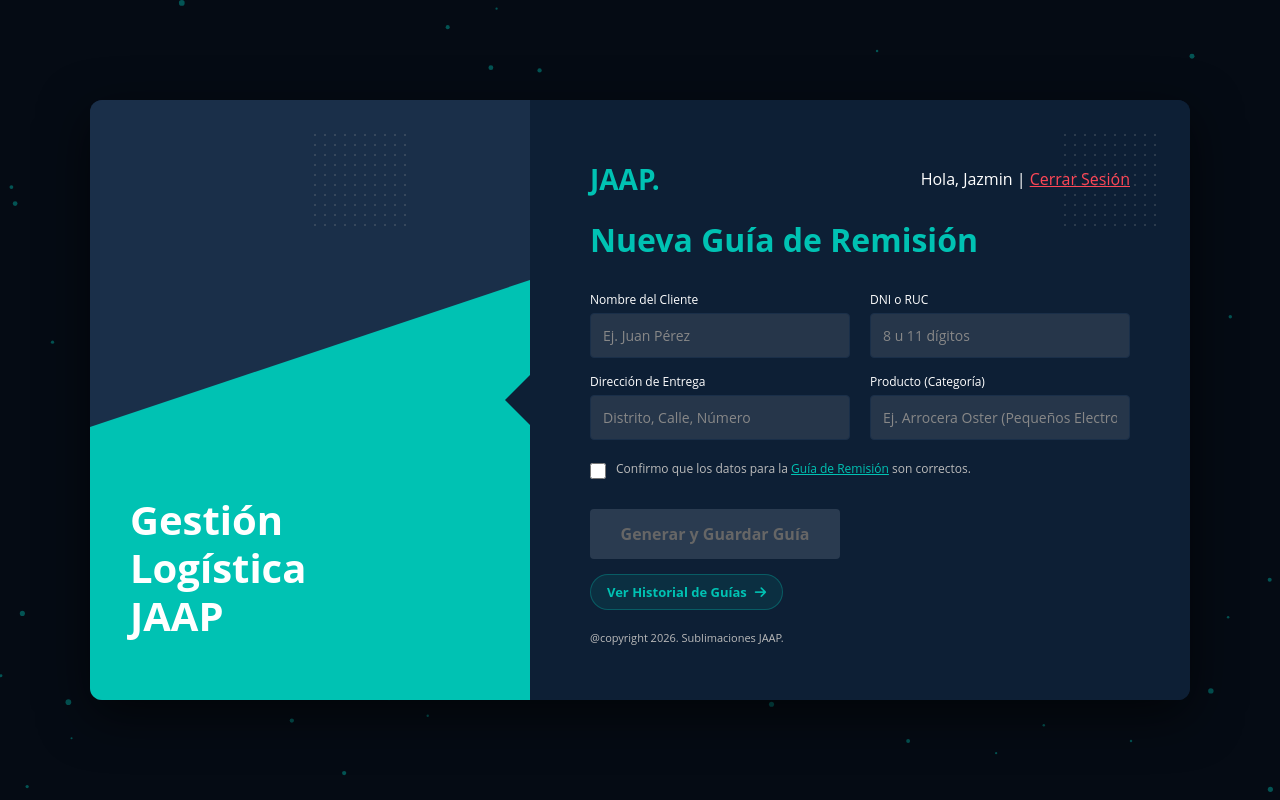
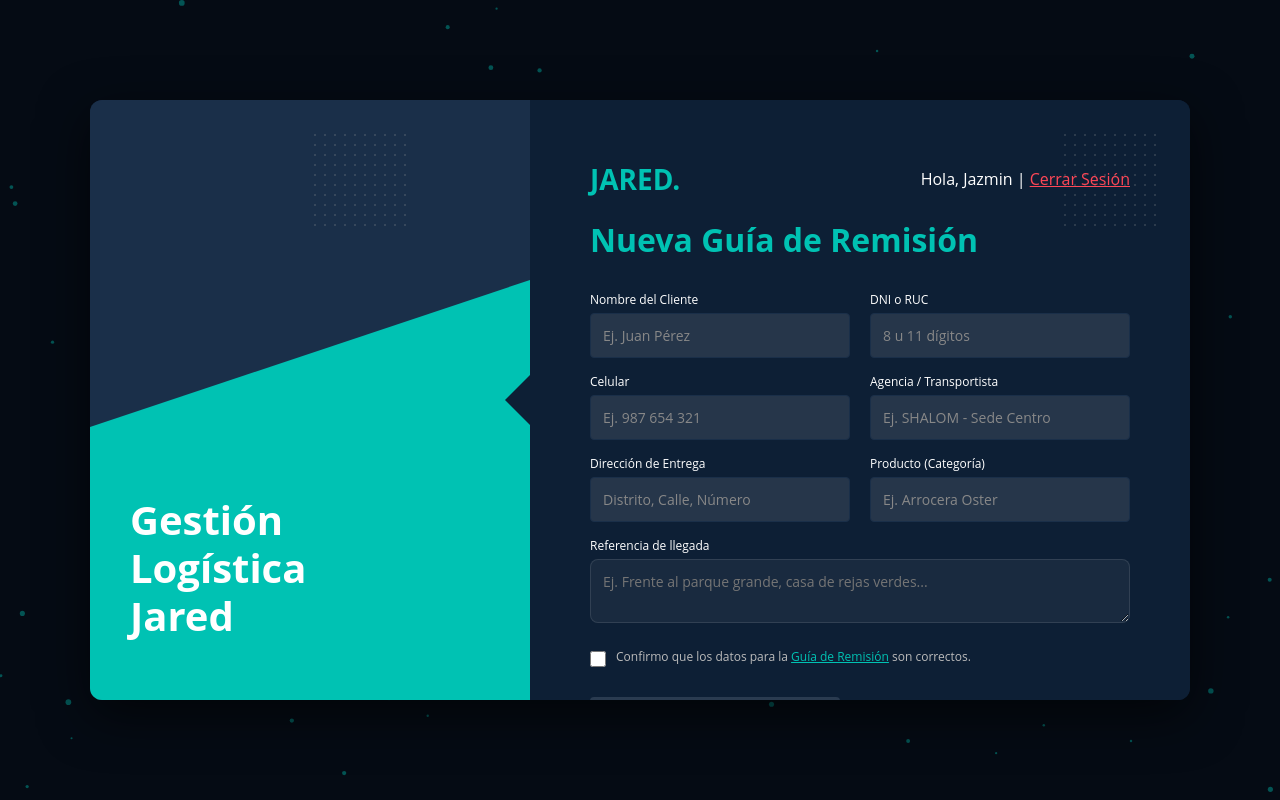
Before and after one commit to JoshuaJaz2026/GUIA_DE_REMISION_VALIDACION_DE_PAGO_ELECTRODOMESTICOSJARED, a Django app: page / in a window 1280 px wide. Run offline with Django 5.2, Linux system fonts and the light colour scheme; a user stored in the database is signed in; lists and menus that the app fills with data are empty.

Commit message:
Feat: Sistema de impresión dinámico completado con 3 nuevos campos y script receptor

```diff
--- a/static/js/app.js
+++ b/static/js/app.js
@@ -1,22 +1,18 @@
 // ==========================================
 // 0. INTEGRACIÓN CON DJANGO (SESIÓN)
 // ==========================================
-// ¡Eliminamos el bloqueo local! Ahora Django protege la ruta.
 
-// Obtenemos el nombre del usuario directamente del HTML que nos manda Django
 const nombreElement = document.getElementById('nombreUsuario');
-let usuarioActual = nombreElement ? nombreElement.innerText.trim().toLowerCase() : 'usuario_jaap';
+let usuarioActual = nombreElement ? nombreElement.innerText.trim().toLowerCase() : 'usuario_jared';
 
-// Si el nombre viene vacío por alguna razón, le ponemos un valor por defecto
 if (!usuarioActual || usuarioActual === '') {
-    usuarioActual = 'usuario_jaap';
+    usuarioActual = 'usuario_jared';
 }
 
 const btnLogout = document.getElementById('btnLogout');
 if(btnLogout) {
     btnLogout.addEventListener('click', (e) => {
         e.preventDefault();
-        // Le decimos a Django que cierre la sesión de forma segura
         window.location.href = '/logout/';
     });
 }
@@ -80,8 +76,12 @@ if(form) {
             return;
         }
 
+        // CAPTURA DE DATOS (Nuevos y antiguos)
         const nombreVal = document.getElementById('nombre').value;
+        const celularVal = document.getElementById('celular').value;
+        const agenciaVal = document.getElementById('agencia').value;
         const direccionVal = document.getElementById('direccion').value;
+        const referenciaVal = document.getElementById('referencia').value;
         const productoVal = document.getElementById('producto').value;
         const fechaActual = new Date().toLocaleDateString('es-PE');
 
@@ -90,16 +90,20 @@ if(form) {
             fecha: fechaActual,
             nombre: nombreVal,
             dni: dniVal,
+            celular: celularVal,
+            agencia: agenciaVal,
             direccion: direccionVal,
+            referencia: referenciaVal,
             producto: productoVal
         };
 
-        const llaveBD = 'guiasJAAP_' + usuarioActual;
+        const llaveBD = 'guiasJAAP_' + usuarioActual; // Mantenemos la llave para no borrar tu historial anterior
         let guias = JSON.parse(localStorage.getItem(llaveBD)) || [];
         guias.push(guia);
         localStorage.setItem(llaveBD, JSON.stringify(guias));
 
-        textoResumen.value = `📦 SUBLIMACIONES JAAP\n👤 Atendido por: ${usuarioActual.toUpperCase()}\n------------------------\n👤 Cliente: ${nombreVal}\n📄 DNI/RUC: ${dniVal}\n📍 Dirección: ${direccionVal}\n🛒 Producto: ${productoVal}\n📅 Fecha: ${fechaActual}`;
+        // RESUMEN ACTUALIZADO PARA WHATSAPP
+        textoResumen.value = `📦 ELECTRODOMÉSTICOS JARED\n👤 Atendido por: ${usuarioActual.toUpperCase()}\n------------------------\n👤 Cliente: ${nombreVal}\n📄 DNI/RUC: ${dniVal}\n📱 Celular: ${celularVal}\n🚚 Agencia: ${agenciaVal}\n📍 Dirección: ${direccionVal}\n📌 Referencia: ${referenciaVal}\n🛒 Producto: ${productoVal}\n📅 Fecha: ${fechaActual}`;
         modalCopia.classList.add('activo');
 
         form.reset();
@@ -132,15 +136,33 @@ function mostrarGuias() {
     tabla.innerHTML = '';
 
     guias.reverse().forEach(g => {
+        // Agregamos la Agencia y el botón de imprimir a la tabla
         tabla.innerHTML += `
             <tr>
                 <td><strong>${g.fecha}</strong></td>
                 <td>${g.nombre}</td>
                 <td>${g.dni}</td>
-                <td><strong>${g.producto}</strong><br><small>${g.direccion}</small></td>
-                <td><button onclick="eliminarGuia(${g.id})" class="btn-eliminar">Eliminar</button></td>
+                <td><strong>${g.agencia}</strong><br><small>${g.direccion}</small></td>
+                <td>
+                    <button onclick="imprimirGuia(${g.id})" style="background:#7b1fa2; color:white; border:none; padding:8px 12px; border-radius:5px; cursor:pointer; margin-right:5px; font-weight:bold;">🖨️</button>
+                    <button onclick="eliminarGuia(${g.id})" class="btn-eliminar" style="padding:8px 12px;">🗑️</button>
+                </td>
             </tr>`;
     });
+}
+
+// NUEVA FUNCIÓN: Envía los datos a la pestaña de impresión
+window.imprimirGuia = function(id) {
+    const llaveBD = 'guiasJAAP_' + usuarioActual;
+    let guias = JSON.parse(localStorage.getItem(llaveBD)) || [];
+    const guiaAImprimir = guias.find(g => g.id === id);
+
+    if(guiaAImprimir) {
+        // Guardamos la guía exacta que queremos imprimir en una memoria temporal
+        localStorage.setItem('guiaAImprimir', JSON.stringify(guiaAImprimir));
+        // Abrimos la ruta de tu hoja morada en una pestaña nueva
+        window.open('/imprimir-prueba/', '_blank');
+    }
 }
 
 window.eliminarGuia = function(id) {
@@ -162,7 +184,9 @@ if(buscador) {
     });
 }
 
-// Fondo Partículas
+// ==========================================
+// 2. FONDO DE PARTÍCULAS
+// ==========================================
 const canvas = document.getElementById('bg-canvas');
 if(canvas) {
     const ctx = canvas.getContext('2d');
--- a/templates/index.html
+++ b/templates/index.html
@@ -4,7 +4,7 @@
 <head>
     <meta charset="UTF-8">
     <meta name="viewport" content="width=device-width, initial-scale=1.0">
-    <title>Sistema de Guías - Sublimaciones JAAP</title>
+    <title>Sistema de Guías - Electrodomésticos Jared</title>
     <link rel="stylesheet" href="https://cdnjs.cloudflare.com/ajax/libs/font-awesome/6.4.2/css/all.min.css">
     <link rel="stylesheet" href="{% static 'css/style.css' %}">
 </head>
@@ -20,13 +20,13 @@
                     <div class="left-panel">
                         <div class="central-accent"></div>
                         <div class="bottom-text">
-                            <h1>Gestión<br>Logística<br>JAAP</h1>
+                            <h1>Gestión<br>Logística<br>Jared</h1>
                         </div>
                     </div>
 
                     <div class="right-panel">
                         <div class="right-panel-header">
-                            <div class="logo">JAAP.</div>
+                            <div class="logo">JARED.</div>
                             <div class="login-link">Hola, <span id="nombreUsuario">{{ user.username|title }}</span> | <a href="#" id="btnLogout" style="color: #ff4757;">Cerrar Sesión</a></div>
                         </div>
 
@@ -34,7 +34,9 @@
                             <h2>Nueva Guía de Remisión</h2>
 
                             <form id="guiaForm">
-                                {% csrf_token %} <div class="form-row">
+                                {% csrf_token %}
+
+                                <div class="form-row">
                                     <div class="form-field">
                                         <label for="nombre">Nombre del Cliente</label>
                                         <input type="text" id="nombre" placeholder="Ej. Juan Pérez" required>
@@ -47,12 +49,30 @@
 
                                 <div class="form-row">
                                     <div class="form-field">
+                                        <label for="celular">Celular</label>
+                                        <input type="text" id="celular" placeholder="Ej. 987 654 321" required>
+                                    </div>
+                                    <div class="form-field">
+                                        <label for="agencia">Agencia / Transportista</label>
+                                        <input type="text" id="agencia" placeholder="Ej. SHALOM - Sede Centro" required>
+                                    </div>
+                                </div>
+
+                                <div class="form-row">
+                                    <div class="form-field">
                                         <label for="direccion">Dirección de Entrega</label>
                                         <input type="text" id="direccion" placeholder="Distrito, Calle, Número" required>
                                     </div>
                                     <div class="form-field">
                                         <label for="producto">Producto (Categoría)</label>
-                                        <input type="text" id="producto" placeholder="Ej. Arrocera Oster (Pequeños Electrodomésticos)" required>
+                                        <input type="text" id="producto" placeholder="Ej. Arrocera Oster" required>
+                                    </div>
+                                </div>
+
+                                <div class="form-row" style="margin-bottom: 25px;">
+                                    <div class="form-field" style="width: 100%;">
+                                        <label for="referencia">Referencia de llegada</label>
+                                        <textarea id="referencia" rows="2" placeholder="Ej. Frente al parque grande, casa de rejas verdes..." style="width: 100%; background: rgba(255, 255, 255, 0.05); border: 1px solid rgba(255, 255, 255, 0.1); border-radius: 8px; color: white; padding: 12px; font-family: inherit; font-size: 14px;" required></textarea>
                                     </div>
                                 </div>
 
@@ -69,7 +89,7 @@
                         </div>
 
                         <div class="right-panel-footer">
-                            @copyright 2026. Sublimaciones JAAP.
+                            @copyright 2026. Electrodomésticos Jared.
                         </div>
                     </div>
                 </div>
@@ -92,7 +112,7 @@
                                     <th>Fecha</th>
                                     <th>Cliente</th>
                                     <th>DNI/RUC</th>
-                                    <th>Producto / Dirección</th>
+                                    <th>Agencia / Dirección</th>
                                     <th>Acción</th>
                                 </tr>
                             </thead>
```
Also changed, not shown: core/models.py (+10 -2 lines), templates/imprimir_guia.html (+39 -17 lines).
